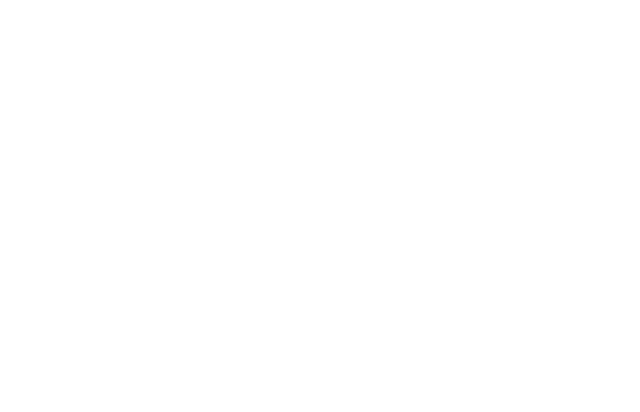
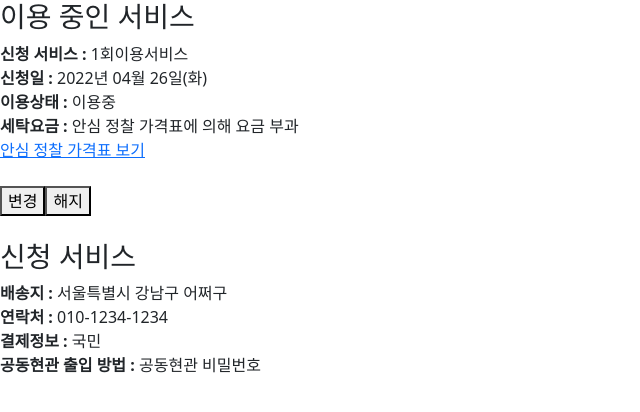
Before and after one commit to hwangseonju/MonitoringBwadrigo, a React (Create React App) app in the folder front/bwadrigo/: page /member-plan in a window 1280 px wide. Before the commit this address had no page. Shown: the top 412 px of the page, without its empty margins (0-640 px from the left). Built offline with nearby package versions, Linux system fonts and the light colour scheme.

Commit message:
[S06P31S104-175] Feat: add using plan cancle
이용 서비스 해지 관련 페이지 추가

```diff
--- a/front/bwadrigo/package.json
+++ b/front/bwadrigo/package.json
@@ -6,7 +6,9 @@
     "@testing-library/jest-dom": "^5.16.4",
     "@testing-library/react": "^13.1.1",
     "@testing-library/user-event": "^13.5.0",
+    "bootstrap": "^5.1.3",
     "react": "^18.0.0",
+    "react-bootstrap": "^2.3.0",
     "react-dom": "^18.0.0",
     "react-redux": "^8.0.1",
     "react-router-dom": "^6.3.0",
@@ -36,5 +38,8 @@
       "last 1 firefox version",
       "last 1 safari version"
     ]
+  },
+  "devDependencies": {
+    "json-loader": "^0.5.7"
   }
 }
--- a/front/bwadrigo/src/App.js
+++ b/front/bwadrigo/src/App.js
@@ -1,13 +1,23 @@
-import Test from './test/test';
-import Home from './components/Home';
-import {Route, Routes} from 'react-router-dom';
+import Test from "./test/test";
+import Home from "./components/Home";
+import { Route, Routes } from "react-router-dom";
+import "bootstrap/dist/css/bootstrap.min.css";
+
+import MemberPlan from "./components/usePlan/MemberPlan";
+import StartTermination from "./components/usePlan/StartTermination";
+import SurveyTermination from "./components/usePlan/SurveyTermination";
+import FinishTermination from "./components/usePlan/FinishTermination";
 
 function App() {
   return (
     <div className="App">
       <Routes>
-        <Route path="/" element={<Home/>} />
-        <Route path="/test" element={<Test/>} />
+        <Route path="/" element={<Home />} />
+        <Route path="/test" element={<Test />} />
+        <Route path="/member-plan" element={<MemberPlan />} />
+        <Route path="/start-termination" element={<StartTermination />} />
+        <Route path="/survey-termination" element={<SurveyTermination />} />
+        <Route path="/finish-termination" element={<FinishTermination />} />
       </Routes>
     </div>
   );
--- /dev/null
+++ b/front/bwadrigo/src/components/usePlan/FinishTermination.jsx
@@ -0,0 +1,19 @@
+import React from "react";
+
+function FinishTermination() {
+  return (
+    <div>
+      <h3>서비스 해지 완료</h3>
+      <div>
+        <b>서비스 해지가 완료되었습니다.</b>
+      </div>
+      <div>언제든지 다시 서비스를 이용하실 수 있도록</div>
+      <div>고객 경험 향상을 위해 노력하겠습니다.</div>
+      <div>
+        <button>확인</button>
+      </div>
+    </div>
+  );
+}
+
+export default FinishTermination;
--- /dev/null
+++ b/front/bwadrigo/src/components/usePlan/MemberPlan.jsx
@@ -0,0 +1,80 @@
+import React from "react";
+
+function MemberPlan() {
+  //const title = "이용 중인 서비스";
+  const goTermination = () => {
+    window.location.href = "/start-termination";
+  };
+  return (
+    <div>
+      <div>
+        <h3>이용 중인 서비스</h3>
+        <div>
+          <span>
+            <b>신청 서비스 : </b>
+          </span>
+          <span>1회이용서비스</span>
+        </div>
+        <div>
+          <span>
+            <b>신청일 : </b>
+          </span>
+          <span>2022년 04월 26일(화)</span>
+        </div>
+        <div>
+          <span>
+            <b>이용상태 : </b>
+          </span>
+          <span>이용중</span>
+        </div>
+        <div>
+          <span>
+            <b>세탁요금 : </b>
+          </span>
+          <span>안심 정찰 가격표에 의해 요금 부과</span>
+        </div>
+        <div>
+          <a href="@">안심 정찰 가격표 보기</a>
+        </div>
+      </div>
+      <br />
+
+      <div>
+        <button>변경</button>
+        <button onClick={goTermination}>해지</button>
+      </div>
+
+      <br />
+
+      <div>
+        <h3>신청 서비스</h3>
+        <div>
+          <span>
+            <b>배송지 : </b>
+          </span>
+          <span>서울특별시 강남구 어쩌구</span>
+        </div>
+        <div>
+          <span>
+            <b>연락처 : </b>
+          </span>
+          <span>010-1234-1234</span>
+        </div>
+        <div>
+          <span>
+            <b>결제정보 : </b>
+          </span>
+          <span>국민</span>
+        </div>
+        <div>
+          <span>
+            <b>공동현관 출입 방법 : </b>
+          </span>
+          <span>공동현관 비밀번호</span>
+        </div>
+      </div>
+    </div>
+  );
+}
+
+export default MemberPlan;
--- /dev/null
+++ b/front/bwadrigo/src/components/usePlan/StartTermination.jsx
@@ -0,0 +1,30 @@
+import React from "react";
+
+function StartTermination() {
+  const goSurvey = () => {
+    window.location.href = "/survey-termination";
+  };
+
+  const goCancle = () => {
+    window.location.href = "/member-plan";
+  };
+
+  return (
+    <div>
+      <h3>서비스 해지</h3>
+      <div>
+        <b>꼭 확인해주세요.</b>
+      </div>
+      <ul>
+        <li>월정액 요금제에 포함된 미사용 품목은 환불되지않습니다.</li>
+        <li>초과 사용 품목이 있는 경우, 해당 금액에 대한 결제가 진행됩니다.</li>
+      </ul>
+      <div>
+        <button onClick={goCancle}>서비스 유지하기</button>
+        <button onClick={goSurvey}>해지하기</button>
+      </div>
+    </div>
+  );
+}
+
+export default StartTermination;
--- /dev/null
+++ b/front/bwadrigo/src/components/usePlan/SurveyTermination.jsx
@@ -0,0 +1,38 @@
+import React from "react";
+import surveyData from "../../surveyData.json";
+
+function SurveyTermination() {
+  const goFinish = () => {
+    window.location.href = "/finish-termination";
+  };
+
+  const goCancle = () => {
+    window.location.href = "/member-plan";
+  };
+
+  const changeReason = (e) => {
+    console.log(e.target.value);
+  };
+  return (
+    <div>
+      <h3>서비스 해지</h3>
+      <div>
+        <b>서비스 해지 사유를 알려주세요.</b>
+      </div>
+      <div>
+        {surveyData.reasons.map((item) => (
+          <div key={item.id}>
+            <input type="radio" name="survey" value={item.id} onChange={changeReason} />
+            <span> {item.content}</span>
+          </div>
+        ))}
+      </div>
+      <div>
+        <button onClick={goCancle}>해지 취소하기</button>
+        <button onClick={goFinish}>즉시 해지하기</button>
+      </div>
+    </div>
+  );
+}
+
+export default SurveyTermination;
--- /dev/null
+++ b/front/bwadrigo/src/surveyData.json
@@ -0,0 +1,28 @@
+{
+  "reasons": [
+    {
+      "id": 0,
+      "content": "당분간 이용하지 않을 것 같아요."
+    },
+    {
+      "id": 1,
+      "content": "세탁 퀄리티가 마음에 들지 않아요."
+    },
+    {
+      "id": 2,
+      "content": "서비스 이용 방법이 불편해요"
+    },
+    {
+      "id": 3,
+      "content": "고객센터 연결이 어려워요"
+    },
+    {
+      "id": 4,
+      "content": "비용이 부담되요."
+    },
+    {
+      "id": 5,
+      "content": "기타"
+    }
+  ]
+}
```
Also changed, not shown: 1 other file (tests, documents, lock files or other folders).
